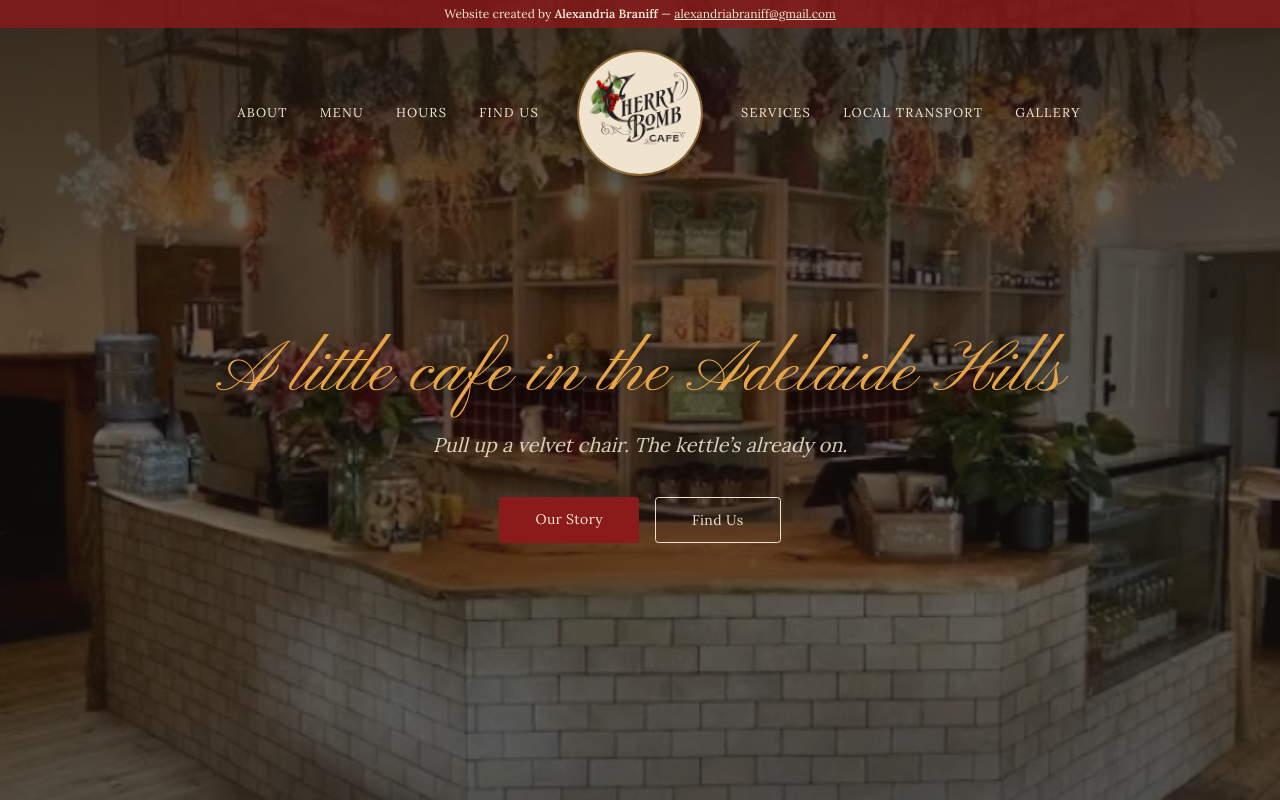
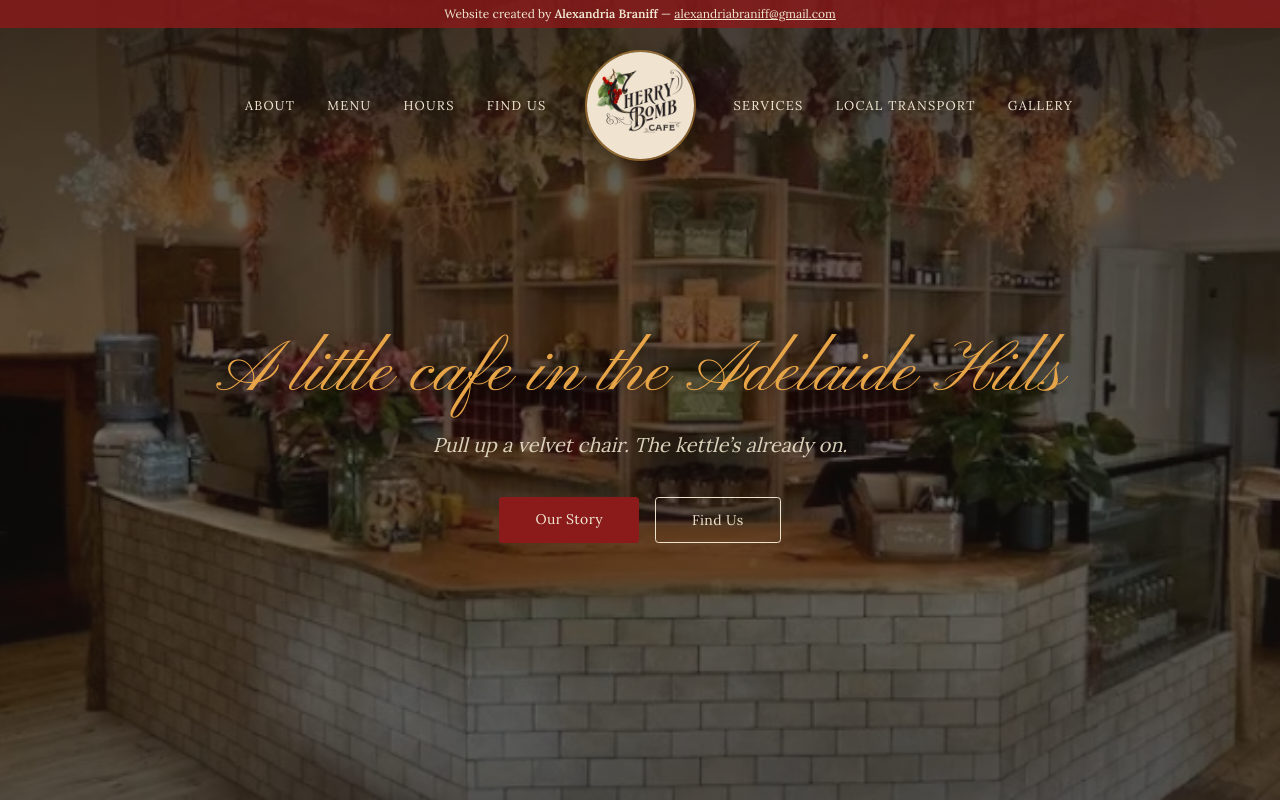
Before and after one commit to alexandriabraniff-dotcom/cherry-bomb-cafe, a Next.js app: page / in a window 1280 px wide. Shown: the top 800 px of the page. Built offline with nearby package versions, Linux system fonts and the light colour scheme.

Commit message:
Scrolled nav logo 107px (-15px)

```diff
--- a/src/components/nav.tsx
+++ b/src/components/nav.tsx
@@ -23,7 +23,7 @@ const allLinks = [...leftLinks, ...rightLinks];
 /* Nav bar strip height in px — links sit centred inside this */
 const BAR_H = 56;
 /* Logo diameter */
-const LOGO_SIZE = 122;
+const LOGO_SIZE = 107;
 
 export default function Nav() {
   const [scrolled, setScrolled] = useState(false);
```
